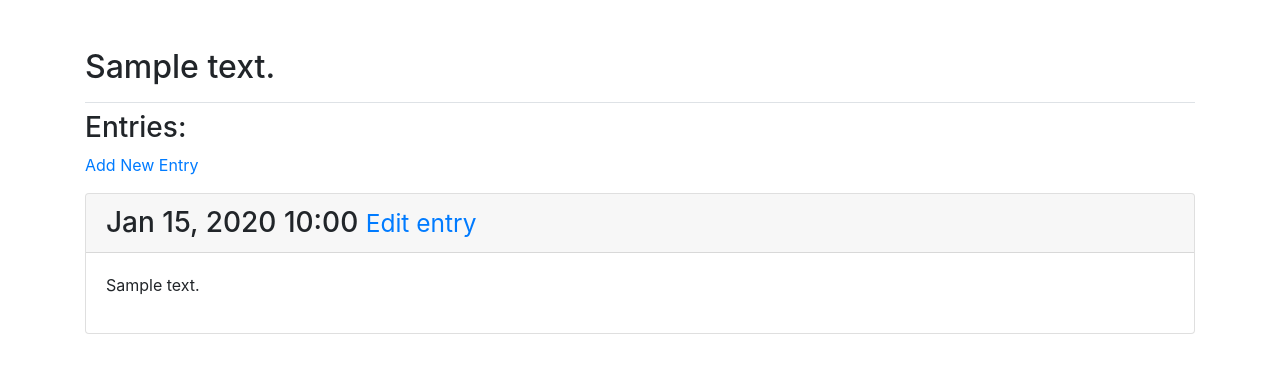
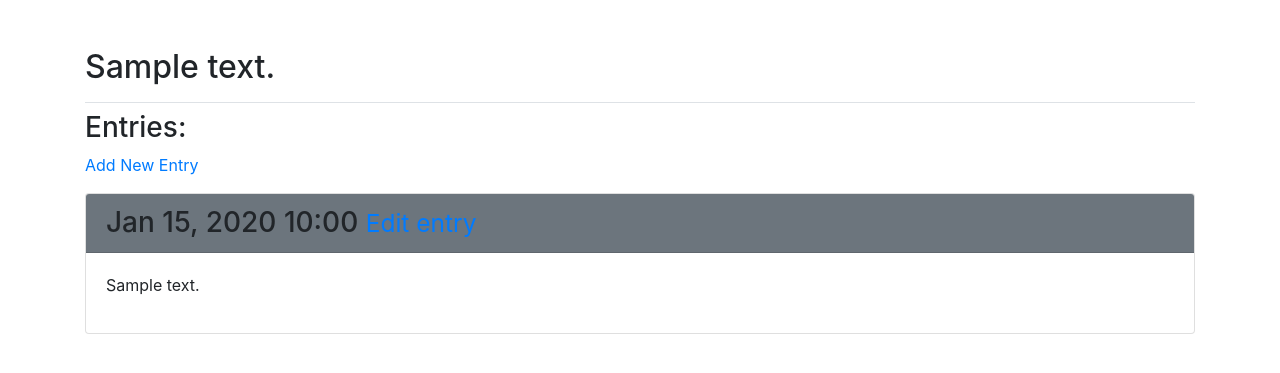
Before and after one commit to theVidVid/learning_log, a Django app: page /topics/1/ in a window 1280 px wide. Shown: the part 58-431 px from the top of the page. Run offline with Django 3.2, Linux system fonts and the light colour scheme; a user stored in the database is signed in; tables that the repository leaves empty hold one stand-in row (values such as "Sample post"); some libraries are stand-ins or nearby versions.

```diff
--- a/learning_logs/templates/learning_logs/topic.html
+++ b/learning_logs/templates/learning_logs/topic.html
@@ -13,7 +13,7 @@
 
   {% for entry in entries %}
     <div class="card mb-3">
-      <h3 class="card-header">
+      <h3 class="card-header bg-secondary">
         {{ entry.date_added|date:'M d, Y H:i' }}
         <small><a href="{% url 'learning_logs:edit_entry' entry.id %}">
           Edit entry
```
